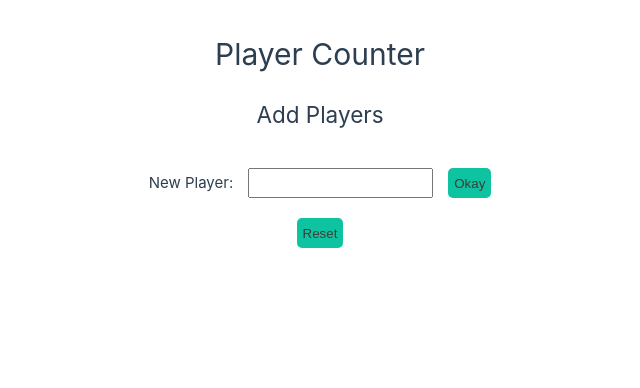
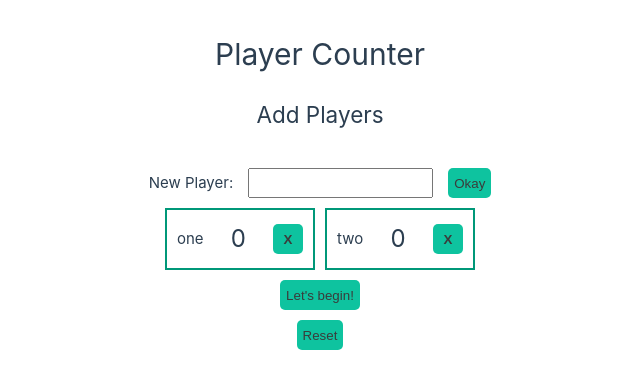
Before and after one commit to onebarloop/playercount, a Vue app: page / in a window 1280 px wide. Shown: the top 388 px of the page, without its empty margins (320-960 px from the left). Built offline with nearby package versions, Linux system fonts and the light colour scheme.

Commit message:
add methods to Playerclass

```diff
--- a/src/App.vue
+++ b/src/App.vue
@@ -6,7 +6,7 @@ import { Player } from '@/Classes'
 
 type View = 'home' | 'count'
 
-const playerList: Ref<Player[]> = ref([])
+const playerList: Ref<Player[]> = ref([new Player('one'), new Player('two')])
 
 const view: Ref<View> = ref('home')
 
--- a/src/Classes.ts
+++ b/src/Classes.ts
@@ -4,4 +4,10 @@ export class Player {
   constructor(name: string) {
     this.name = name
   }
+  increaseScore() {
+    this.score++
+  }
+  decreaseScore() {
+    this.score--
+  }
 }
--- a/src/components/AddPlayer.vue
+++ b/src/components/AddPlayer.vue
@@ -51,6 +51,7 @@ const handleSubmit = (e: Event) => {
   <ul>
     <li v-for="(player, index) in props.playerList" :key="index">
       <p>{{ player.name }}</p>
+      <p class="score">{{ player.score }}</p>
       <button @click="$emit('deletePlayer', player.name)" style="font-weight: bold">X</button>
     </li>
   </ul>
@@ -94,6 +95,10 @@ li {
   gap: 5px;
   align-items: center;
   justify-content: space-between;
-  width: 150px;
+  min-width: 150px;
+}
+
+.score {
+  font-size: 1.5rem;
 }
 </style>
--- a/src/components/GameCounter.vue
+++ b/src/components/GameCounter.vue
@@ -25,8 +25,8 @@ defineEmits<{
       <tr v-for="(player, index) in playerList" :key="index">
         <td>{{ player.name }}</td>
         <td>{{ player.score }}</td>
-        <td><button @click="player.score++" style="font-weight: bold">+</button></td>
-        <td><button @click="player.score--" style="font-weight: bold">-</button></td>
+        <td><button @click="player.increaseScore()" style="font-weight: bold">+</button></td>
+        <td><button @click="player.decreaseScore()" style="font-weight: bold">-</button></td>
       </tr>
     </tbody>
   </table>
```
